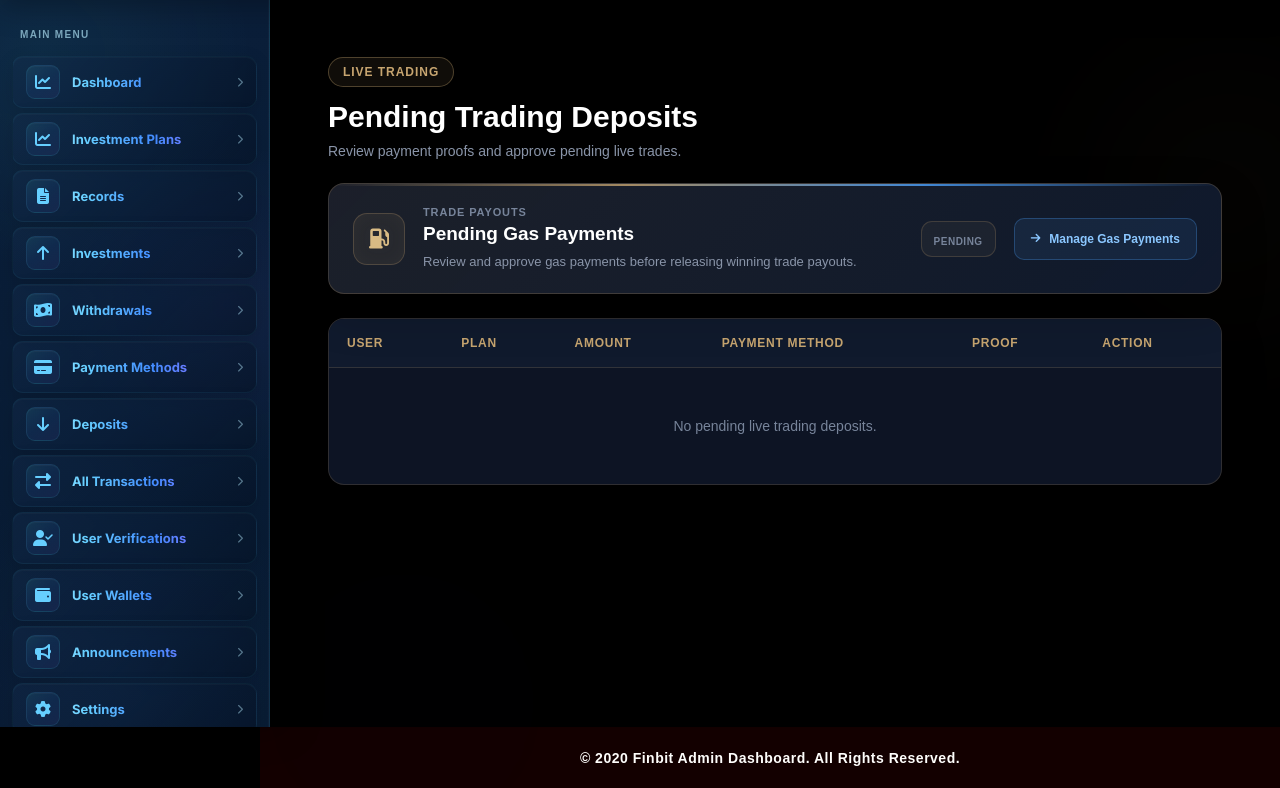
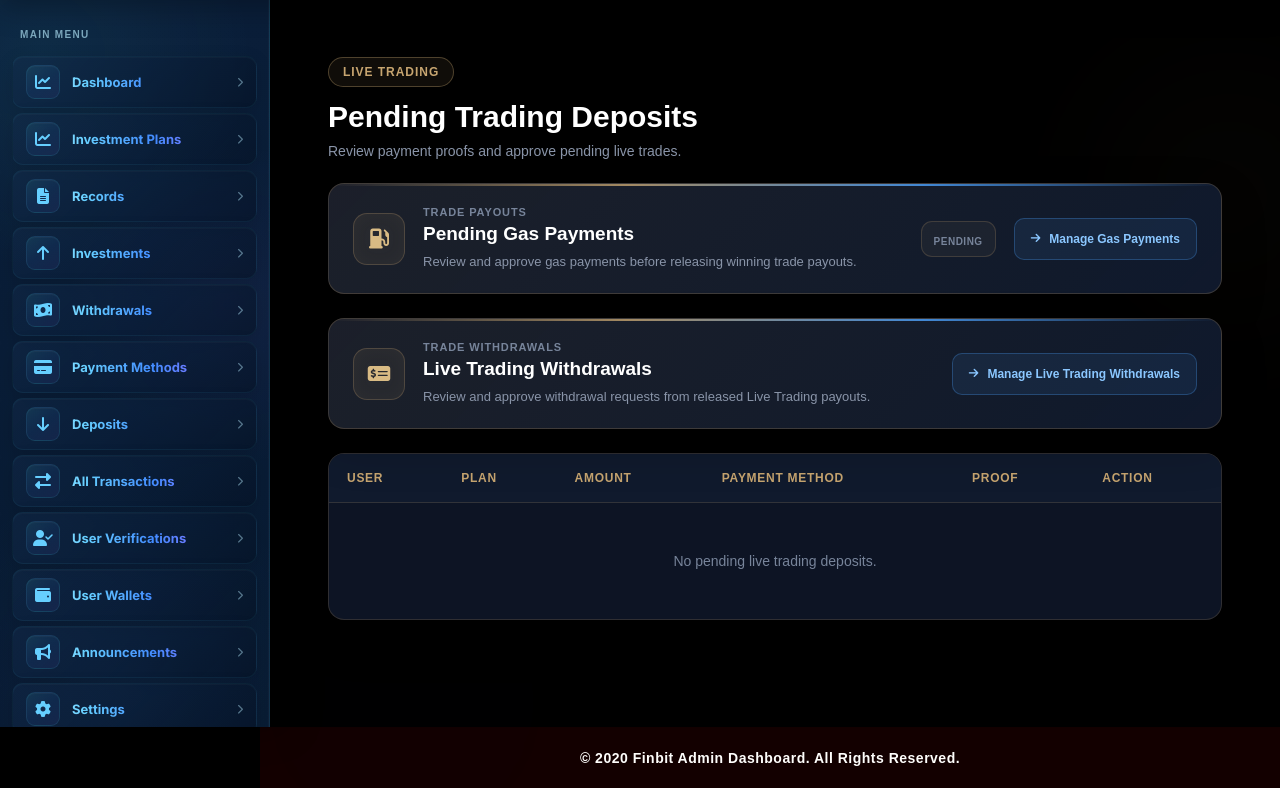
Before and after one commit to mirao081/finbit, a Django app: page /control/finance/live-trading/ in a window 1280 px wide. Shown: the part 73-861 px from the top of the page. Run offline with Django 5.2, Linux system fonts and the light colour scheme; a user stored in the database is signed in; data comes from the database, SQL or seed files in the repository; parts of the project's set-up code (start-up, migrations or seed data) failed here and were passed over.

Commit message:
Add Live Trading withdrawals navigation

```diff
--- a/control/templates/control/approve_deposits.html
+++ b/control/templates/control/approve_deposits.html
@@ -1,4 +1,5 @@
 {% extends "control/admin_base.html" %}
+
 {% load static %}
 
 {% block extra_css %}
@@ -62,10 +63,10 @@
 
             </div>
 
-
             <div class="gas-payments-action">
 
                 <div class="gas-payments-count">
+
                     <strong>
                         {{ pending_gas_payments }}
                     </strong>
@@ -73,6 +74,7 @@
                     <span>
                         Pending
                     </span>
+
                 </div>
 
                 <a
@@ -81,6 +83,49 @@
                 >
                     <i class="fas fa-arrow-right"></i>
                     Manage Gas Payments
+                </a>
+
+            </div>
+
+        </div>
+
+
+        <!-- Live Trading Withdrawals Management -->
+
+        <div class="gas-payments-card">
+
+            <div class="gas-payments-info">
+
+                <div class="gas-payments-icon">
+                    <i class="fas fa-money-check-dollar"></i>
+                </div>
+
+                <div class="gas-payments-text">
+
+                    <span class="gas-payments-label">
+                        Trade Withdrawals
+                    </span>
+
+                    <h2>
+                        Live Trading Withdrawals
+                    </h2>
+
+                    <p>
+                        Review and approve withdrawal requests from released Live Trading payouts.
+                    </p>
+
+                </div>
+
+            </div>
+
+            <div class="gas-payments-action">
+
+                <a
+                    href="{% url 'live_trade_withdrawals' %}"
+                    class="gas-payments-btn"
+                >
+                    <i class="fas fa-arrow-right"></i>
+                    Manage Live Trading Withdrawals
                 </a>
 
             </div>
@@ -126,7 +171,6 @@
 
                 </thead>
 
-
                 <tbody>
 
                     {% for deposit in pending_deposits %}
@@ -145,27 +189,17 @@
 
                             </td>
 
-
                             <td data-label="Plan">
-
                                 {{ deposit.plan.name }}
-
                             </td>
 
-
                             <td data-label="Amount">
-
                                 ${{ deposit.amount_usd }}
-
                             </td>
 
-
                             <td data-label="Payment Method">
-
                                 {{ deposit.get_payment_method_display }}
-
                             </td>
-
 
                             <td data-label="Proof">
 
@@ -190,7 +224,6 @@
 
                             </td>
 
-
                             <td data-label="Action">
 
                                 <a
@@ -210,9 +243,7 @@
                         <tr class="empty-row">
 
                             <td colspan="6">
-
                                 No pending live trading deposits.
-
                             </td>
 
                         </tr>
```
